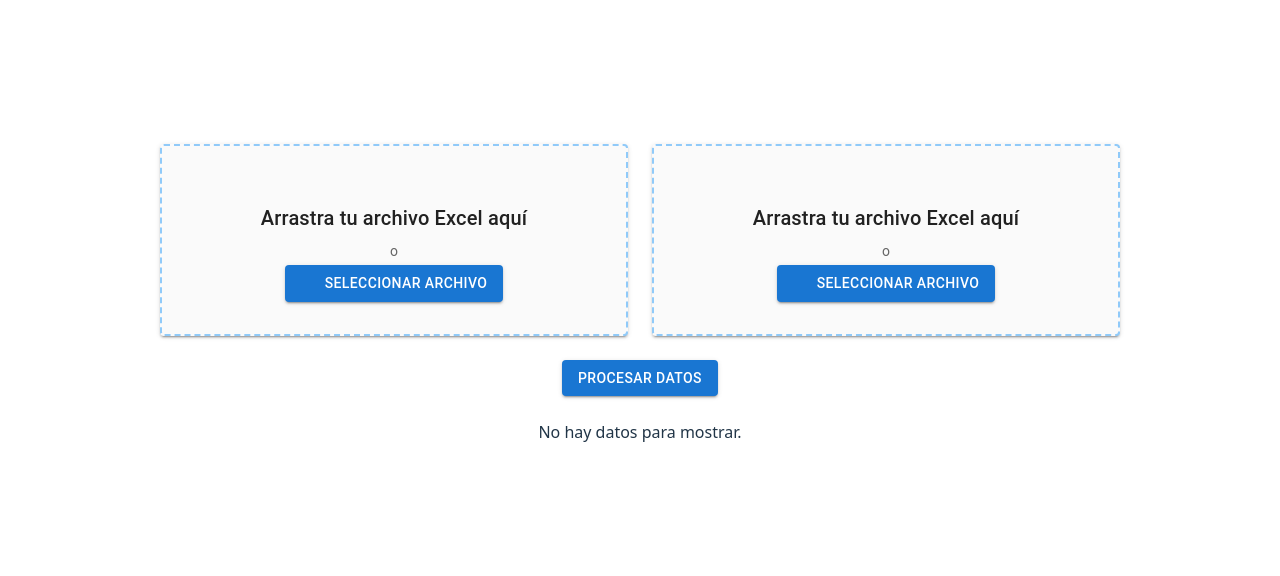
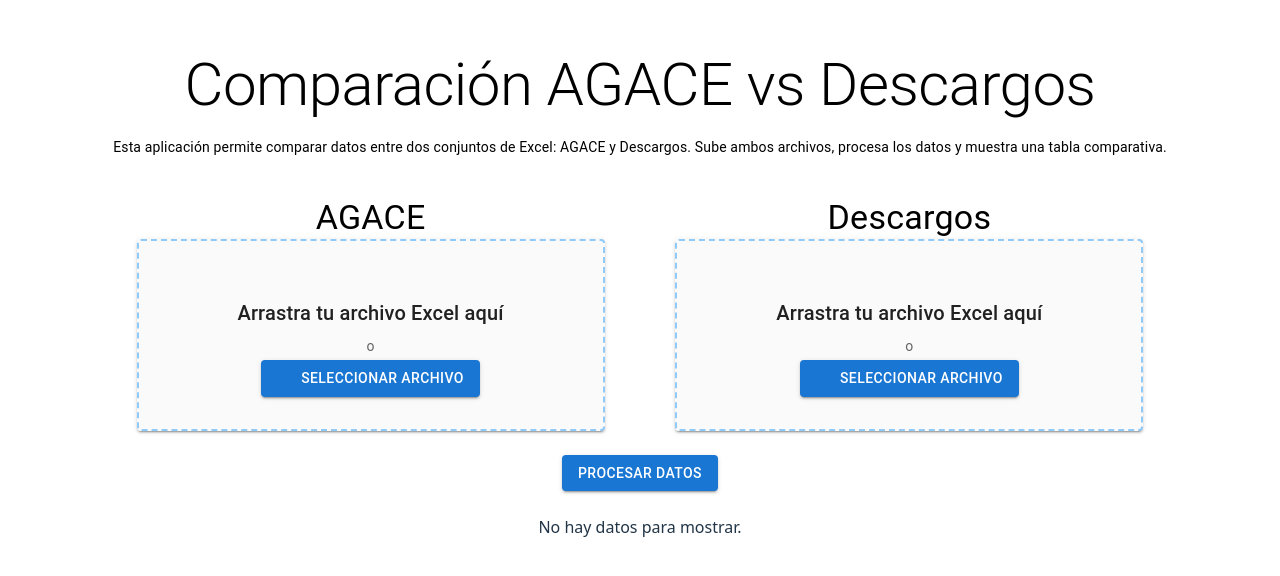
Before and after one commit to JorgeJairLuna/comparacion-ego-agace, a React (Vite) app: page / in a window 1280 px wide. Shown: the part 106-682 px from the top of the page. Built offline with nearby package versions, Linux system fonts and the light colour scheme; some icons are missing.

Commit message:
feat: comparación avanzada de AGACE y Descargos, soporte columnas compuestas, agrupación ordenada y documentación de arquitectura. Mejoras en UI y flujo de datos.

```diff
--- a/src/App.tsx
+++ b/src/App.tsx
@@ -1,7 +1,7 @@
 import Grid from '@mui/material/Grid'
 import ExcelDropzone from './Excel/ExcelDropzone'
 import { useState } from 'react'
-import { Box, Button } from '@mui/material'
+import { Box, Button, Typography } from '@mui/material'
 import './App.css'
 import { extractSubdata } from './Excel/SubdataExtractor';
 import { agruparDatos } from './Excel/agruparDatos';
@@ -55,12 +55,19 @@ function App() {
   };
 
   return (
-    <Box sx={{ p: 3 }}>
+    <Box sx={{ p: 0 }}>
+      <Typography variant="h2" color="initial" sx={{ mb: 2 }}>Comparación AGACE vs Descargos</Typography>
+      <Typography variant="body2" color="initial" sx={{ mb: 5 }}>
+        Esta aplicación permite comparar datos entre dos conjuntos de Excel: AGACE y Descargos.
+        Sube ambos archivos, procesa los datos y muestra una tabla comparativa.
+      </Typography>
       <Grid container spacing={3} columns={12}>
         <Grid size={6}>
+          <Typography variant="h4" color="initial">AGACE</Typography>
           <ExcelDropzone onData={handleAGACE} />
         </Grid>
         <Grid size={6}>
+          <Typography variant="h4" color="initial">Descargos</Typography>
           <ExcelDropzone onData={handleDescargos} />
         </Grid>
       </Grid>
```
